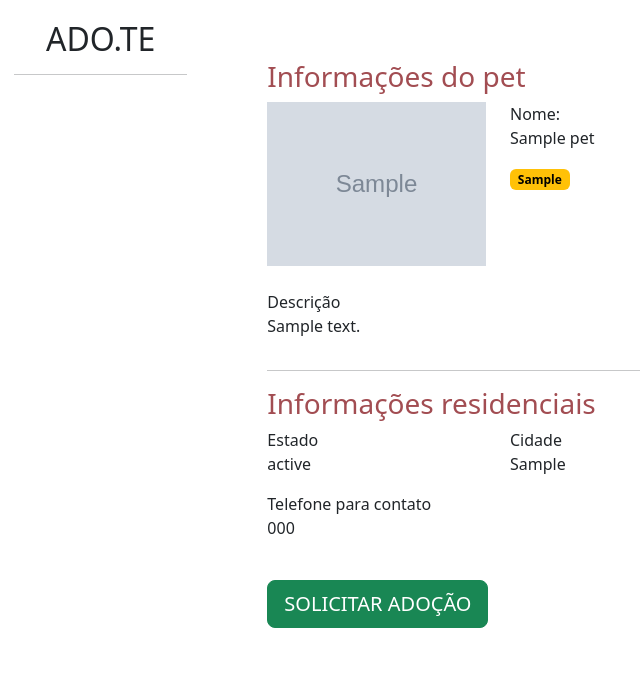
After one commit to rogeriodelphi/adote, a Django app: page /divulgar/ver_pet/1 in a window 1280 px wide. The commit adds this page. Shown: the top 687 px of the page, without its empty margins (6-646 px from the left). Run offline with Django 4.2, Linux system fonts and the light colour scheme; tables that the repository leaves empty hold one stand-in row (values such as "Sample post"); grey boxes marked "Sample" are stand-in pictures.

Commit message:
Criando a visualização dos Pets

```diff
--- a/adotar/templates/listar_pets.html
+++ b/adotar/templates/listar_pets.html
@@ -39,7 +39,9 @@
                                     <div class="col-md-4">
                                         <select class="form-select" name="raca">
                                             {% for raca in racas %}
-                                                <option {% if raca_filter.id == raca.id %} selected {% endif %} value="{{raca.id}}"> {{raca}} </option>
+                                                <option {% if raca_filter.id == raca.id %}
+                                                    selected {% endif %} value="{{raca.id}}"> {{raca}}
+                                                </option>
                                             {% endfor %}
                                         </select>
                                     </div>
--- /dev/null
+++ b/divulgar/templates/ver_pet.html
@@ -0,0 +1,92 @@
+{% load static %}
+<!doctype html>
+<html lang="pt-BR">
+    <head>
+    <meta charset="utf-8">
+    <meta name="viewport" content="width=device-width, initial-scale=1">
+    <title>Cadastro</title>
+    <link href="https://cdn.jsdelivr.net/npm/bootstrap@5.3.0-alpha1/dist/css/bootstrap.min.css" rel="stylesheet">
+    <link href="{% static 'usuarios/css/cadastro.css' %}" rel="stylesheet">
+    <link href="{% static 'divulgar/css/novo_pet.css' %}" rel="stylesheet">
+    <link href="{% static 'divulgar/css/seus_pet.css' %}" rel="stylesheet">
+    <link href="{% static 'adotar/css/listar_pets.css' %}" rel="stylesheet">
+    </head>
+    <body>
+
+        <div class="container-fluid">
+            <div class="row">
+                <div class="col-md-2 bg-side-plataforma sidebar">
+                    <h2>ADO.TE</h2>
+                    <hr>
+
+
+                </div>
+
+                <div style="padding:60px" class="col-md">
+                    <h3 class="font-vinho">Informações do pet</h3>
+                    <div class="row">
+                        <div class="col-md-3">
+                            <img width="100%" src="{{pet.foto.url}}">
+                        </div>
+                        <div class="col-md-9">
+                            <span class="span-bold">Nome:</span>
+                            <p>{{pet.nome}}</p>
+                            <div style="width:40%">
+                                {% for tag in pet.tags.all %}
+                                    <span class="badge text-bg-warning badge-lg">{{tag}}</span>
+                                {% endfor %}
+                            </div>
+                        </div>
+                    </div>
+                    <br>
+                    <div class="row">
+                        <div class="col-md-5">
+                            <span class="span-bold">Descrição</span>
+                            <p>{{pet.descricao}}</p>
+
+                        </div>
+
+                        <div class="col-md-7">
+                        </div>
+                    </div>
+                    <hr>
+
+                    <div class="row">
+                        <h3 class="font-vinho">Informações residenciais</h3>
+                        <div class="col-md">
+                            <div class="row">
+                                <div class="col-md">
+                                    <span class="span-bold">Estado</span>
+                                    <p>{{pet.estado}}</p>
+                                </div>
+
+                                <div class="col-md">
+                                    <span class="span-bold">Cidade</span>
+                                    <p>{{pet.cidade}}</p>
+                                </div>
+                            </div>
+                            <span class="span-bold">Telefone para contato</span>
+                            <p>{{pet.telefone}}</p>
+                            <br>
+                            <a href="{% url 'pedido_adocao' pet.id %}" class="btn btn-success btn-lg">SOLICITAR ADOÇÃO</a>
+
+                        </div>
+
+                        <div class="col-md">
+                        </div>
+                    </div>
+                </div>
+
+            </div>
+
+
+
+
+        </div>
+
+
+
+
+    <script src="https://cdn.jsdelivr.net/npm/bootstrap@5.3.0-alpha1/dist/js/bootstrap.bundle.min.js"></script>
+    </body>
+</html>
--- a/divulgar/urls.py
+++ b/divulgar/urls.py
@@ -5,4 +5,5 @@ urlpatterns = [
     path('novo_pet/', views.novo_pet, name="novo_pet"),
     path('seus_pets/', views.seus_pets, name="seus_pets"),
     path('remover_pet/<int:id>', views.remover_pet, name="remover_pet"),
+    path('ver_pet/<int:id>', views.ver_pet, name="ver_pet"),
 ]
--- a/divulgar/views.py
+++ b/divulgar/views.py
@@ -62,3 +62,8 @@ def remover_pet(request, id):
     pet.delete()
     messages.add_message(request, constants.SUCCESS, 'Pet removido com sucesso!')
     return redirect('/divulgar/seus_pets')
+
+def ver_pet(request, id):
+    if request.method == "GET":
+        pet = Pet.objects.get(id=id)
+        return render(request, 'ver_pet.html', {'pet': pet})
```
